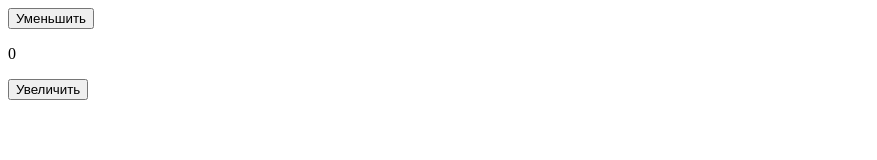
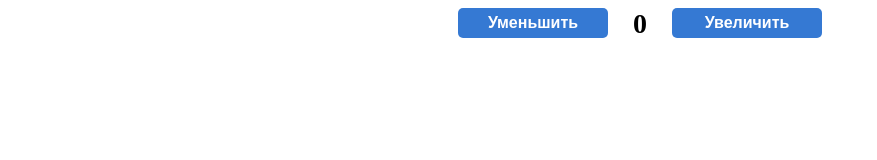
Before and after one commit to Alex-XAG/m5-reapiting-this-prototypes-classes, a plain HTML site: page index.html in a window 1280 px wide. Shown: the whole page, without its empty margins (0-877 px from the left). Drawn offline with Linux system fonts and the light colour scheme.

Commit message:
prettier settings

```diff
--- /dev/null
+++ b/css/styles.css
@@ -0,0 +1,27 @@
+.counter {
+	display: flex;
+	gap: 25px;
+	justify-content: center;
+	text-align: center;
+}
+
+.btn {
+	height: 30px;
+	min-width: 150px;
+	font-size: 16px;
+	font-style: 1.3;
+	font-weight: 600;
+	background-color: rgb(53, 121, 211);
+	color: white;
+	outline: none;
+	border: none;
+	border-radius: 5px;
+}
+
+.counter-value {
+	font-size: 28px;
+	font-weight: 700;
+	margin: 0;
+	padding: 0;
+	text-align: center;
+}
--- a/index.html
+++ b/index.html
@@ -1,25 +1,24 @@
 <!DOCTYPE html>
 <html lang="en">
+  <head>
+    <meta charset="UTF-8" />
+    <meta http-equiv="X-UA-Compatible" content="IE=edge" />
+    <meta name="viewport" content="width=device-width, initial-scale=1.0" />
+    <title>JS-m5-this-prototypes-classes</title>
+    <link rel="stylesheet" href="./css/styles.css" />
+  </head>
 
-<head>
-    <meta charset="UTF-8">
-    <meta http-equiv="X-UA-Compatible" content="IE=edge">
-    <meta name="viewport" content="width=device-width, initial-scale=1.0">
-    <title>JS-m5-this-prototypes-classes</title>
-</head>
+  <body>
+    <div class="counter">
+      <button class="js-decrement btn" type="button">Уменьшить</button>
 
-<body>
-    <div class="counter">
-        <button class="js-decrement" type="button">Уменьшить</button>
-        <p class="js-value">0</p>
-        <button class="js-increment" type="button">Увеличить</button>
+      <p class="js-value counter-value">0</p>
+
+      <button class="js-increment btn" type="button">Увеличить</button>
     </div>
 
     <!-- <script src="./js/m5-01-this.js" type="module"></script>
     <script src="./js/m5-01-call-apply.js" type="module"></script> -->
     <script src="./js/m5-01-counter.js" type="module"></script>
-
-
-</body>
-
+  </body>
 </html>
```
Also changed, not shown: js/m5-01-counter.js (+9 -9 lines).
